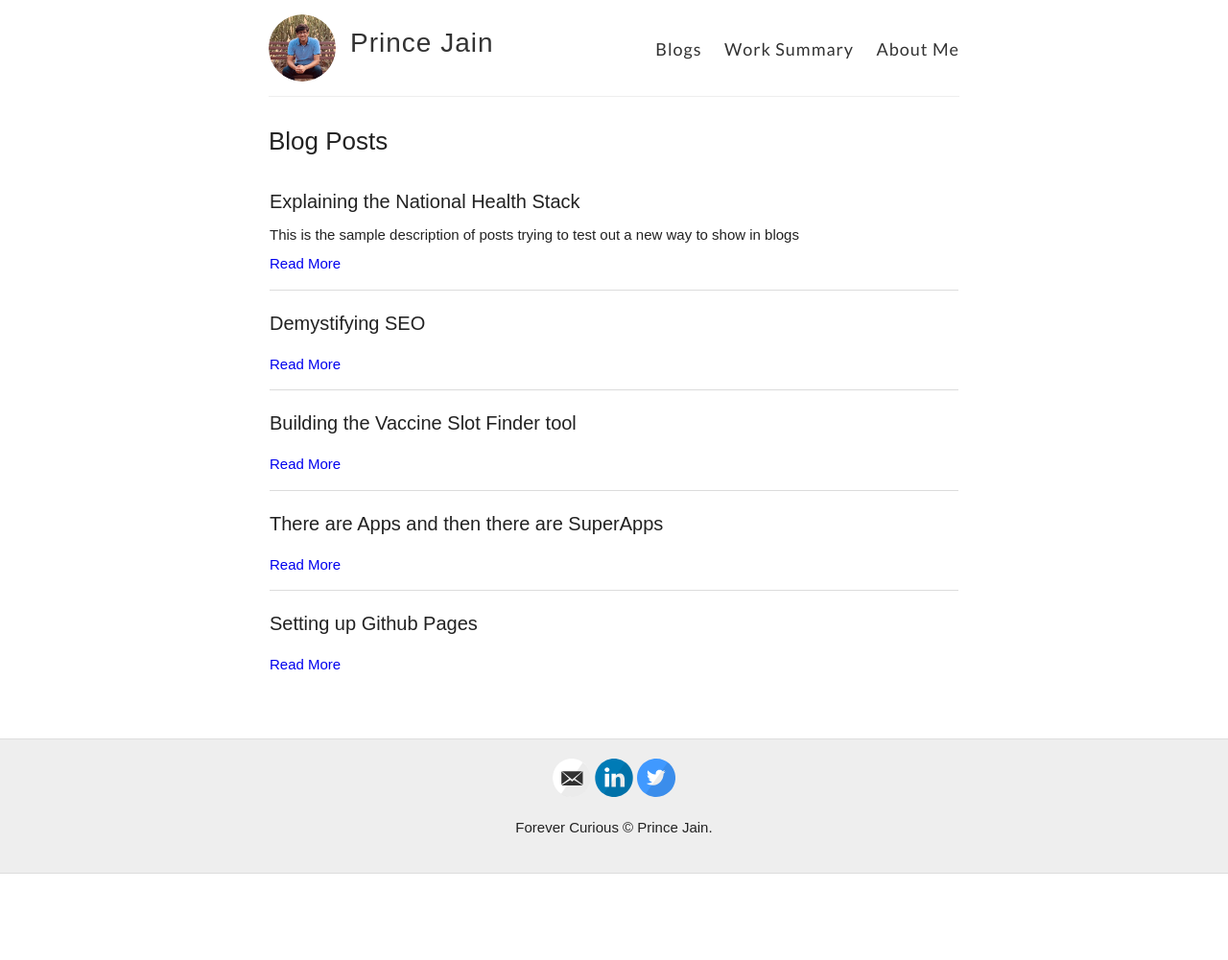
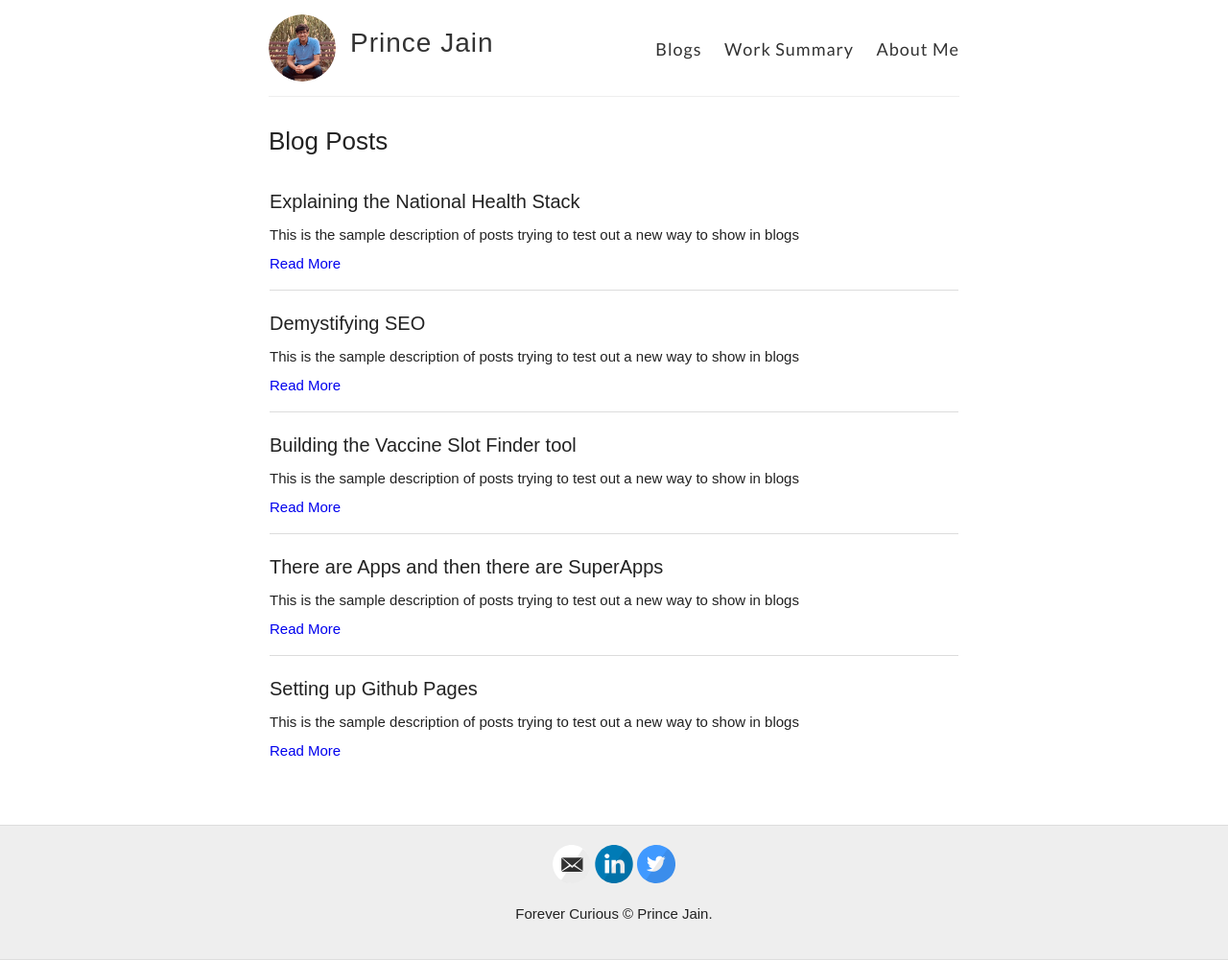
Before and after one commit to product-noob/product-noob.github.io, a Jekyll site: the page built from blog.md, in a window 1280 px wide. Shown: the whole page at 96% size. Built offline with Jekyll 4.4.1, drawn with Linux system fonts in a browser that asks for light colours; before the commit the page ends 911 px from its top, so only the background shows below that.

Commit message:
Added description to all the posts

```diff
--- a/_posts/2020-02-02-Hello-World.md
+++ b/_posts/2020-02-02-Hello-World.md
@@ -1,6 +1,7 @@
 ---
 layout: post
 title:  "Setting up Github Pages"
+description: "This is the sample description of posts trying to test out a new way to show in blogs"
 
 ---
 
--- a/_posts/2020-02-15-Apps and SuperApps.md
+++ b/_posts/2020-02-15-Apps and SuperApps.md
@@ -1,6 +1,7 @@
 ---
 layout: post
 title:  "There are Apps and then there are SuperApps"
+description: "This is the sample description of posts trying to test out a new way to show in blogs"
 
 ---
 
--- a/_posts/2021-08-03-Building Vaccine Slot Finder.md
+++ b/_posts/2021-08-03-Building Vaccine Slot Finder.md
@@ -1,6 +1,8 @@
 ---
 layout: post
 title: Building the Vaccine Slot Finder tool
+description: "This is the sample description of posts trying to test out a new way to show in blogs"
+
 ---
 
 
--- a/_posts/2021-08-15-Demystifying : SEO.md
+++ b/_posts/2021-08-15-Demystifying : SEO.md
@@ -1,6 +1,7 @@
 ---
 layout: post
 title: Demystifying SEO
+description: "This is the sample description of posts trying to test out a new way to show in blogs"
 
 ---
 As a product manager who builds digital products, the list of things you should know about is *long* to say the least and it only ever seems to get *longer*!
```
